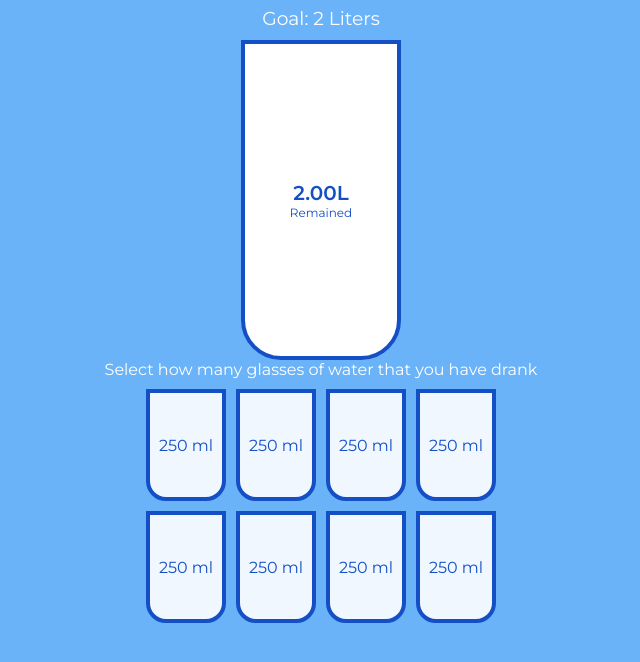
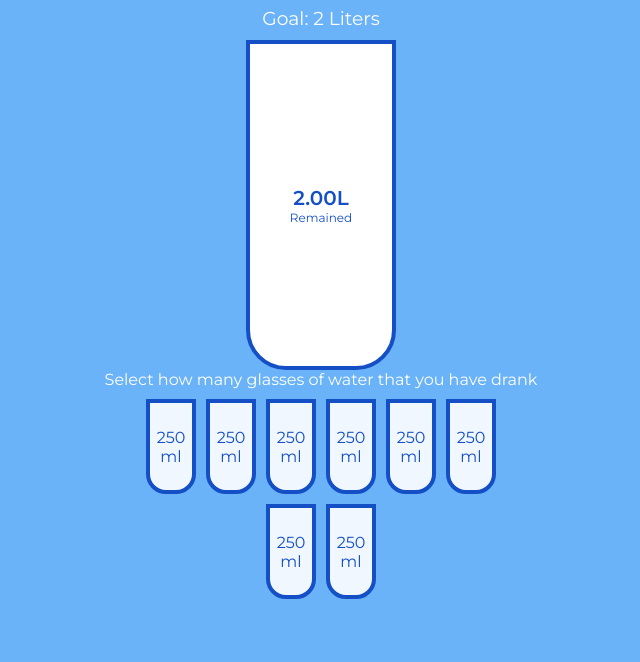
Before and after one commit to Alalmolayki/Drink-Water, a plain HTML site: page index.html in a window 1280 px wide. Shown: the part 60-722 px from the top of the page, without its empty margins (327-967 px from the left). Drawn offline with Linux system fonts and the light colour scheme.

Commit message:
Update style.css

```diff
--- a/style.css
+++ b/style.css
@@ -30,8 +30,8 @@ h3{
 }
 
 .cup {
-    height: 20rem;
-    width: 10rem;
+    height: 330px;
+    width: 150px;
     border: 4px solid var(--border-color);
     background-color: white;
     color: var(--border-color);
@@ -42,8 +42,8 @@ h3{
 }
 
 .cup-small {
-    height: 7rem;
-    width: 5rem;
+    height: 95px;
+    width: 50px;
     margin: 5px;
     transition: 0.3rem ease;
     background-color: rgba(255, 255, 255, 0.9);
```
